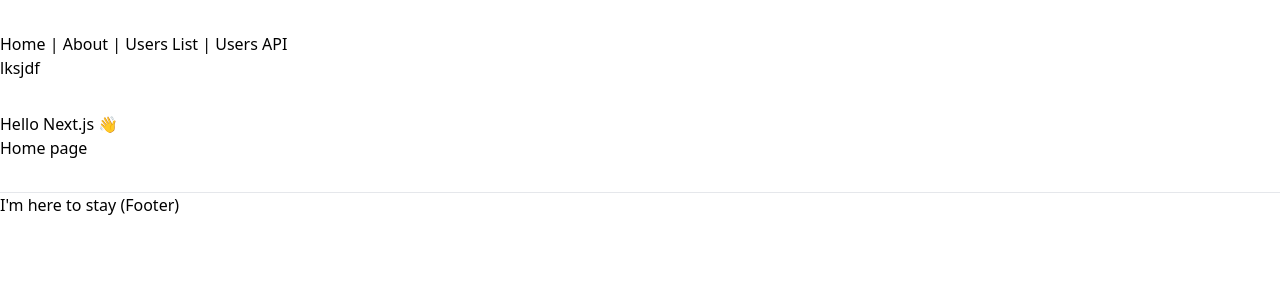
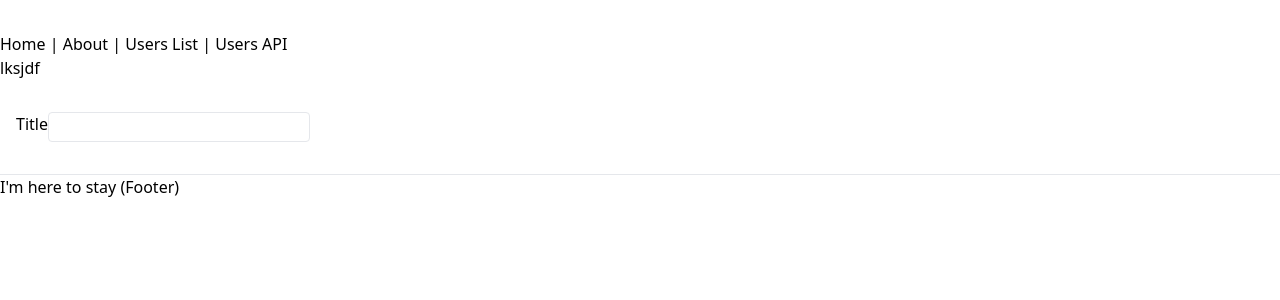
Before and after one commit to climatepolicyradar/navigator, a Next.js app in the folder frontend/: page / in a window 1280 px wide. Shown: the top 300 px of the page. Built offline with nearby package versions, Linux system fonts and the light colour scheme.

Commit message:
start form

```diff
--- a/frontend/src/pages/index.tsx
+++ b/frontend/src/pages/index.tsx
@@ -3,9 +3,17 @@ import Layout from '../components/Layout';
 
 const IndexPage = () => {
   return (
-    <Layout title="Home | Next.js + TypeScript Example">
-      <h1>Hello Next.js 👋</h1>
-      <p className="text-red">Home page</p>
+    <Layout title="Home | Submit new policy">
+      <section>
+        <div className="container">
+          <form>
+            <div className="my-4 flex">
+              <label>Title</label>
+              <input type="text" name="title" />
+            </div>
+          </form>
+        </div>
+      </section>
     </Layout>
   );
 };
--- a/frontend/src/styles/main.scss
+++ b/frontend/src/styles/main.scss
@@ -4,3 +4,6 @@
 
 body {
 }
+input[type='text'] {
+  @apply rounded border border-gray-200 text-lg;
+}
--- a/frontend/tailwind.config.js
+++ b/frontend/tailwind.config.js
@@ -1,7 +1,10 @@
-const colors = require('tailwindcss/colors')
+const colors = require('tailwindcss/colors');
 
 module.exports = {
-  content: ['./src/components/**/*.{ts,tsx,js,jsx}', './src/pages/**/*.{ts,tsx,js,jsx}'],
+  content: [
+    './src/components/**/*.{ts,tsx,js,jsx}',
+    './src/pages/**/*.{ts,tsx,js,jsx}',
+  ],
   theme: {
     colors: {
       transparent: 'transparent',
@@ -9,9 +12,13 @@ module.exports = {
       black: colors.black,
       white: colors.white,
       gray: colors.gray,
-      red: colors.rose
+      red: colors.rose,
+    },
+    container: {
+      center: true,
+      padding: '1rem',
     },
     extend: {},
   },
   plugins: [],
-}
+};
```
